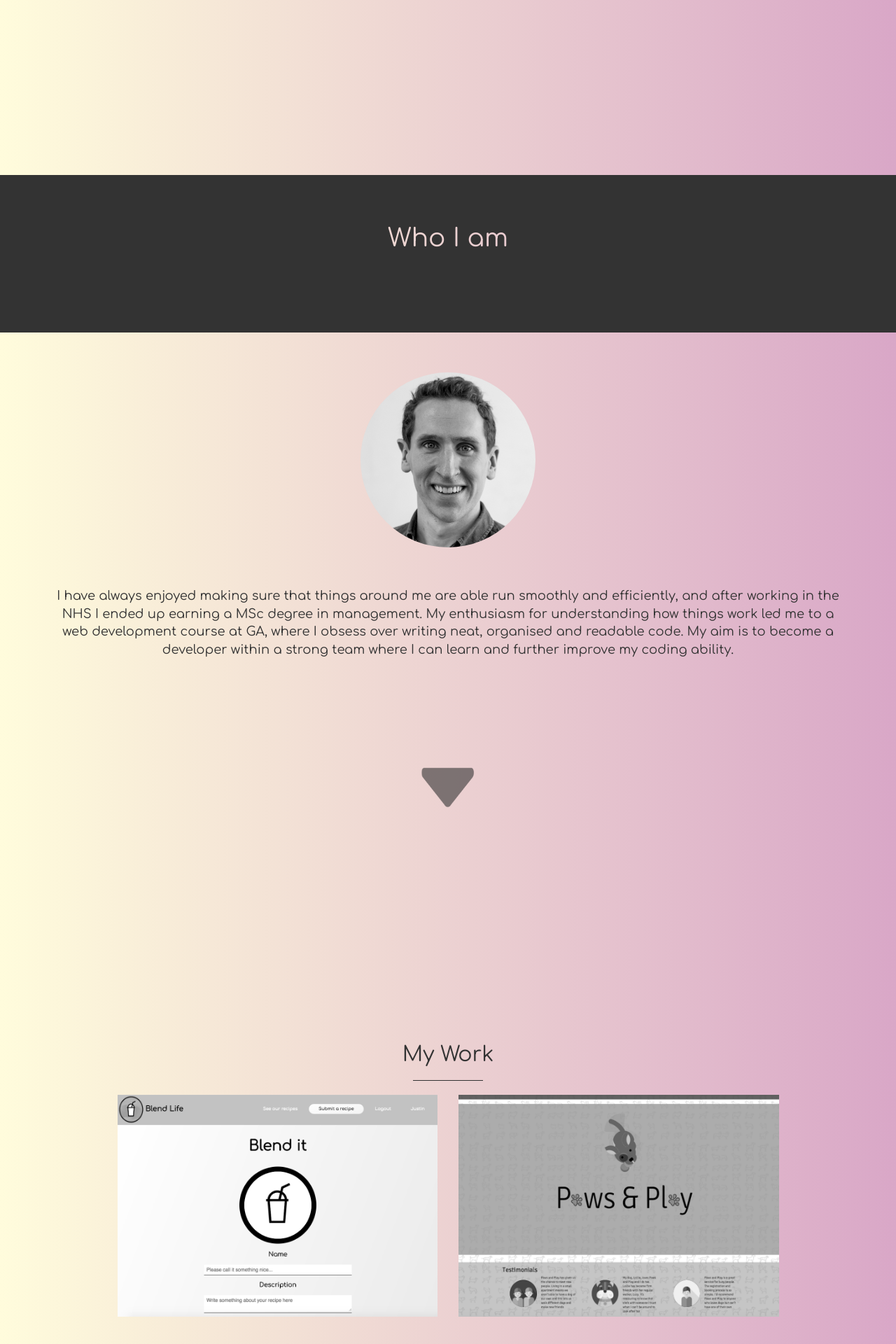
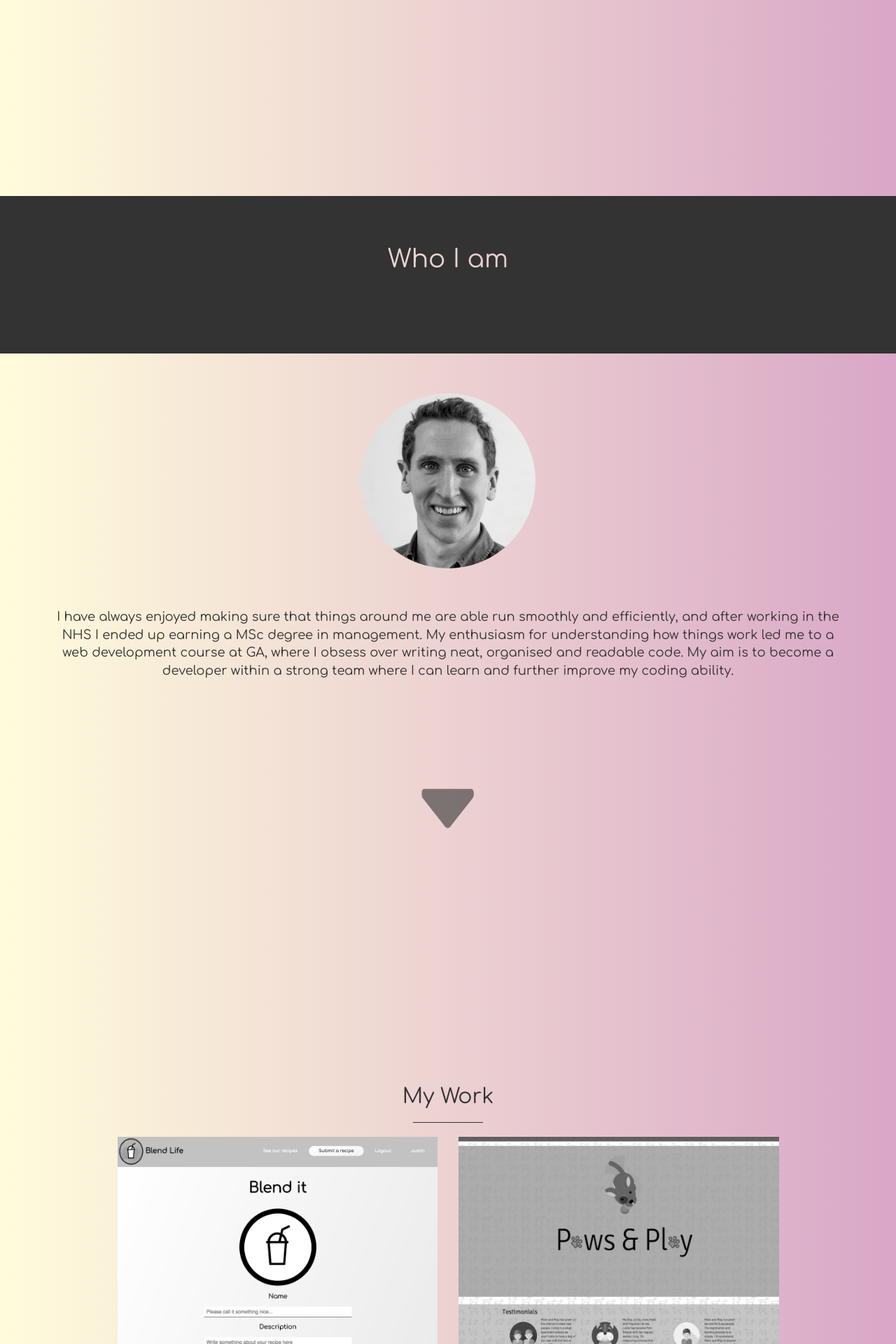
Before and after one commit to cjewell47/cjewell47.github.io, a Jekyll site: the page built from index.html, in a window 1280 px wide. Shown: the part 1541-3461 px from the top of the page at 70% size. Built offline with Jekyll 4.4.1, drawn with Linux system fonts in a browser that asks for light colours.

Commit message:
fixed spacing issue

```diff
--- /dev/null
+++ b/_includes/space2.html
@@ -0,0 +1,3 @@
+<section class="spaceDivide">
+
+</section>
--- a/_layouts/front.html
+++ b/_layouts/front.html
@@ -12,7 +12,7 @@
   {% include space.html %}
   {% include whoiam.html %}
   {% include whoiam2.html %}
-  {% include space.html %}
+  {% include space2.html %}
   {% include portfolio.html %}
   {% include space.html %}
   {% include contact.html %}
--- a/css/stylish-portfolio.css
+++ b/css/stylish-portfolio.css
@@ -309,7 +309,7 @@ hr.small {
 /*Space*/
 
 .spaceDivide {
-  height: 30%;
+  height: 300px;
   background: #fffcdc;
   background: -webkit-linear-gradient(to left, #d9a7c7, #fffcdc); /
   background: -o-linear-gradient(to left, #d9a7c7, #fffcdc);
@@ -386,7 +386,9 @@ hr {
 .contact {
     color: #333;
     /*height: 80%;*/
-    padding: 50px 0;
+    /*padding: 50px 0;*/
+    margin-top: -20px;
+    padding-bottom: 20px;
     background: #fffcdc;
     background: -webkit-linear-gradient(to left, #d9a7c7, #fffcdc); /
     background: -o-linear-gradient(to left, #d9a7c7, #fffcdc);
```
